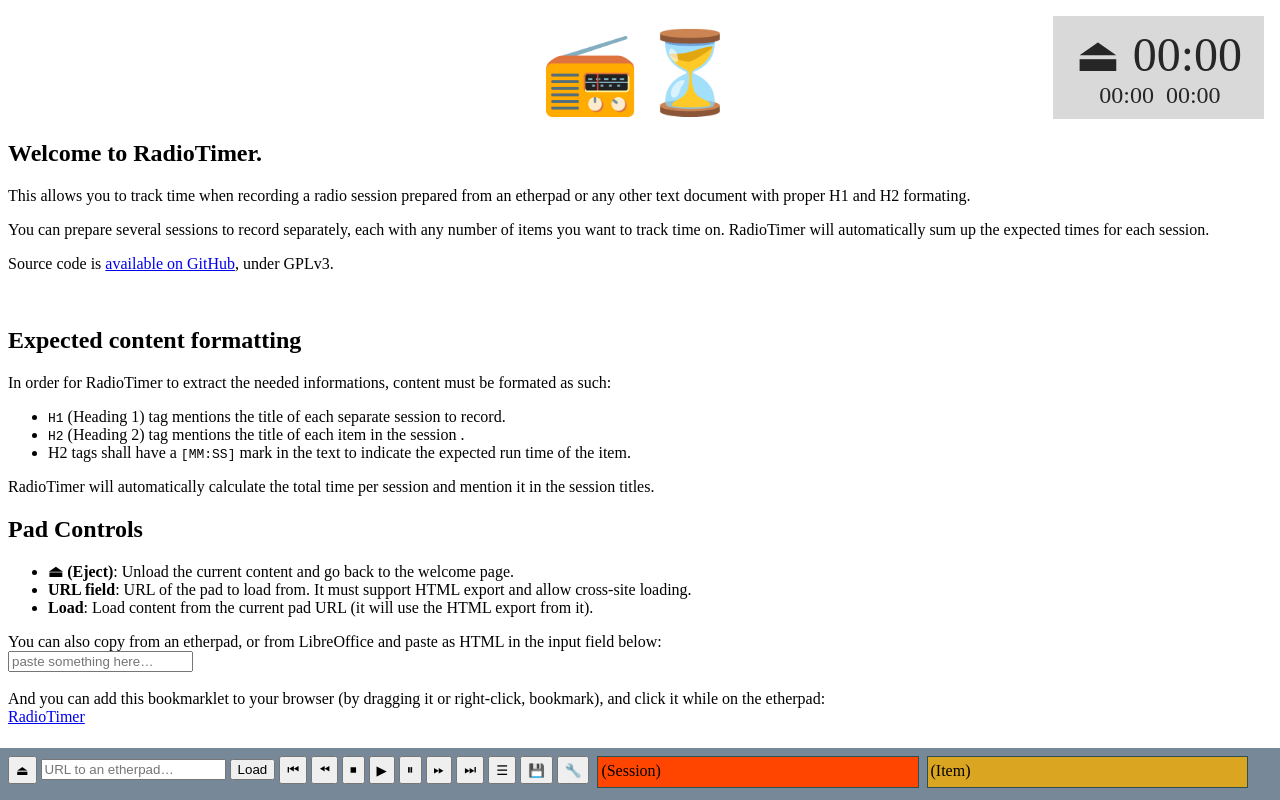
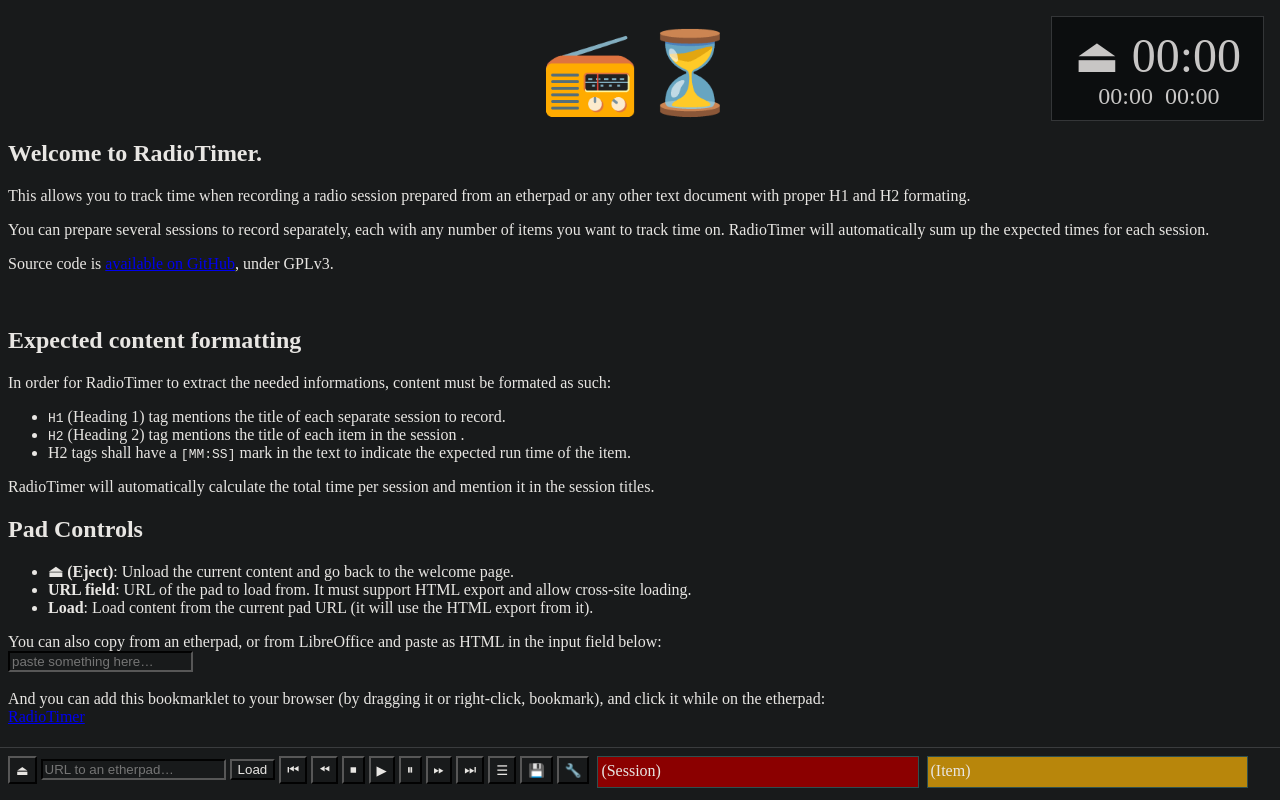
Before and after one commit to mmuman/RadioTimer, a plain HTML site: page index.html in a window 1280 px wide. Shown: the top 800 px of the page. Drawn offline with Linux system fonts and the dark colour scheme.

Commit message:
CSS cleanup; add prefers-color-scheme: dark to default CSS

```diff
--- a/css/style.css
+++ b/css/style.css
@@ -13,7 +13,7 @@ footer {
 	bottom: 0em;
 	left: 0em;
 	padding: 0.5em;
-	background-color: LightSlateGrey;
+	background-color: lightslategrey;
 	/*background-color: Menu;*/
 	/*background-color: -moz-Dialog;*/
 	/*background-color: -moz-Combobox;*/
@@ -25,6 +25,9 @@ footer:hover {
 
 footer #toolbar {
 	padding-right: 0.5em;
+}
+footer input {
+	background-color: LightSlateGrey;
 }
 
 label {
@@ -97,13 +100,13 @@ input[type="button"] {
 	padding: 0.3em;
 	display: inline-block;
 }
-#progress_h2 {
+#progress_h1, h1.current {
+	background-color: orangered;
+	background-color: rgba(255, 69, 0, 128);
+}
+#progress_h2, h2.current {
 	background-color: goldenrod;
 	background-color: rgba(218, 165, 32, 128);
-}
-#progress_h1 {
-	background-color: orangered;
-	background-color: rgba(255, 69, 0, 128);
 }
 #current_h1,
 #current_h2 {
@@ -124,15 +127,6 @@ input[type="button"] {
 	/* setting opacity seems to change the z-order */
 	/*opacity: .70;*/
 }
-.current {
-	background-color: goldenrod;
-	background-color: rgba(218, 165, 32, 128);
-}
-
-h1.current {
-	background-color: orangered;
-	background-color: rgba(255, 69, 0, 128);
-}
 #contents h1,
 #contents h2 {
 	clear: both;
@@ -145,6 +139,33 @@ h2 span.right-align {
 /* default: hide translations */
 :lang(fr) {
 	display: none;
+}
+
+@media (prefers-color-scheme: dark) {
+	* {
+		scrollbar-color: #3a3c3e #1c1e1f;
+	}
+	html, body, input, textarea, select, button, footer input {
+		background-color: #181a1b;
+	}
+	html, body, input, textarea, select, button, footer input {
+		border-color: #575757;
+		color: #e8e6e3;
+	}
+	footer {
+		background: #181a1b;
+		border-top: solid 1px #3a3c3e;
+	}
+	#live_timer {
+		background: #0b0d0e;
+		border: solid 1px #3a3c3e;
+	}
+	#progress_h1, h1.current {
+		background-color: darkred;
+	}
+	#progress_h2, h2.current {
+		background-color: darkgoldenrod;
+	}
 }
 
 @media print {
```
